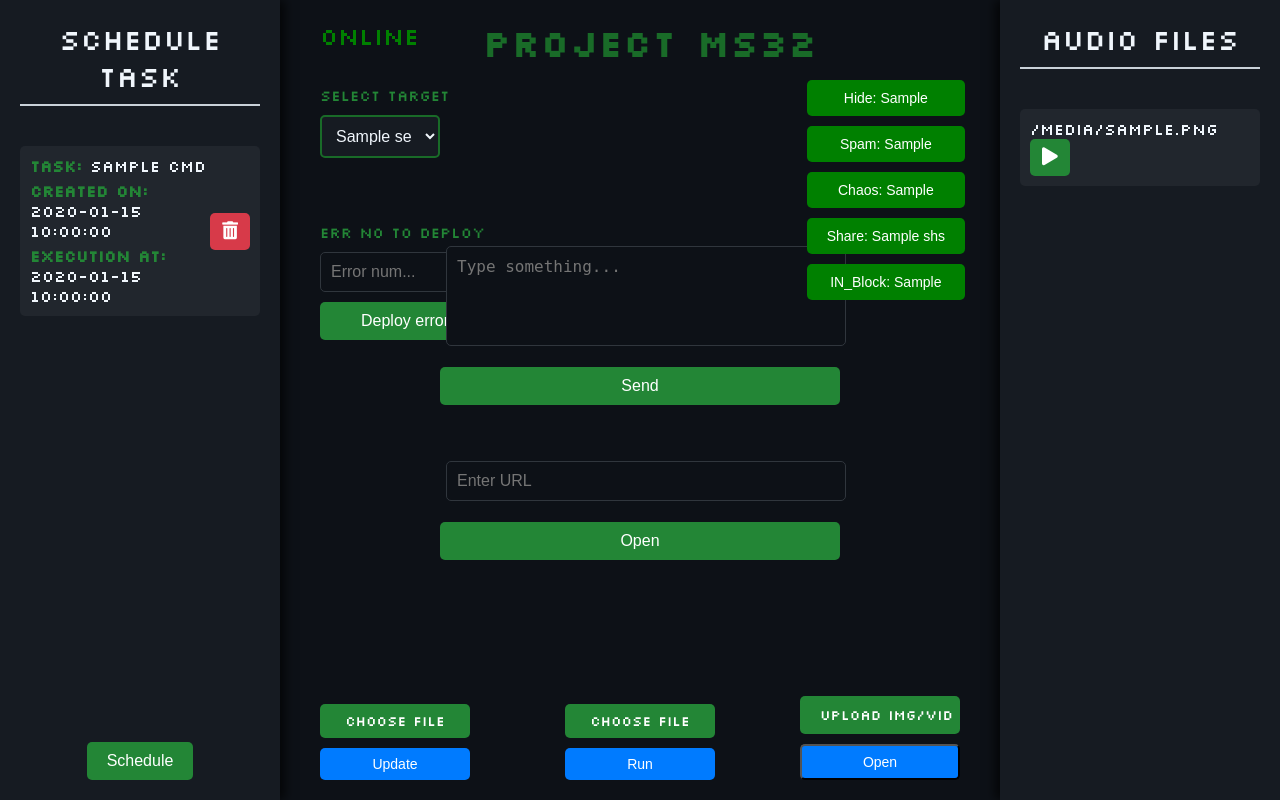
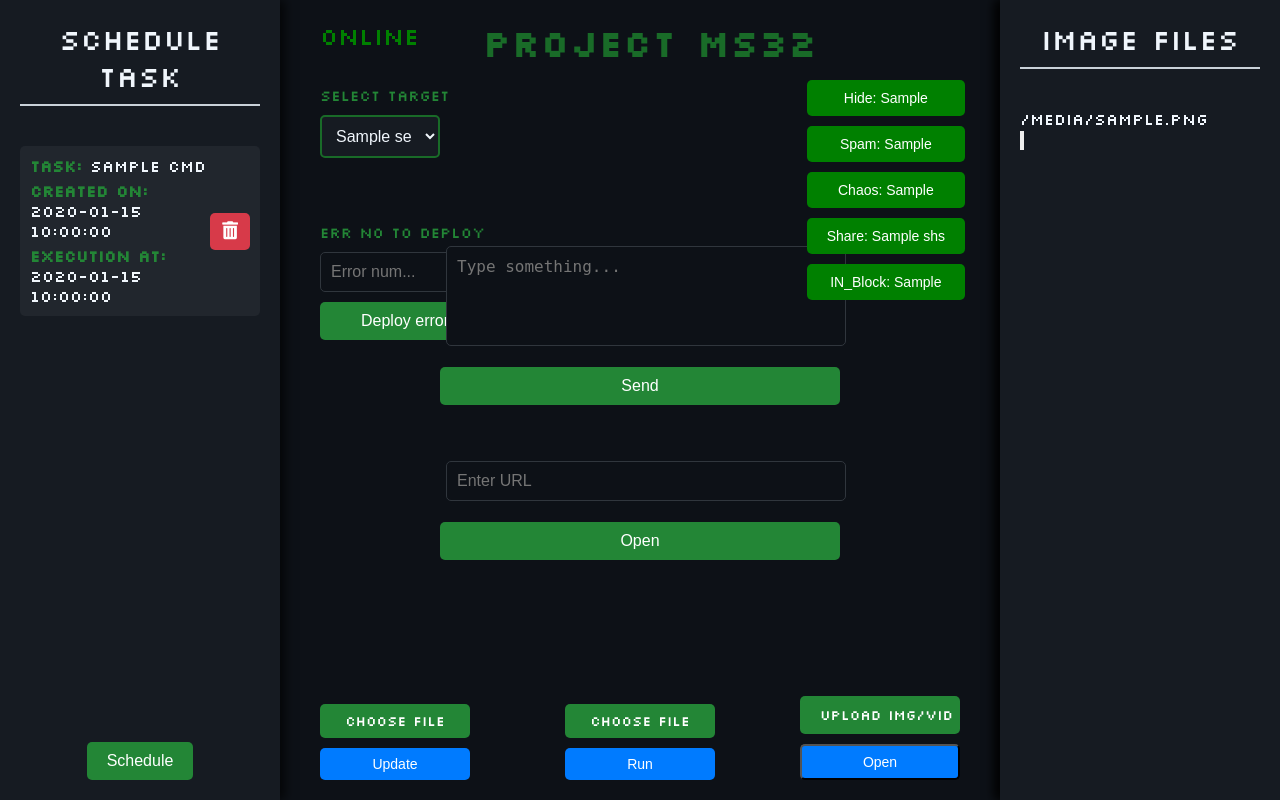
Before and after one commit to sachet-bhaiya/maksadPura, a Flask app: template templates/index.html in a window 1280 px wide. Run offline with Flask 3, Linux system fonts and the light colour scheme; the template is opened without the code that fills it: most values are stand-ins (such as "Sample title", 1, 10 or a date in 2020).

Commit message:
Update index.html

```diff
--- a/templates/index.html
+++ b/templates/index.html
@@ -109,7 +109,7 @@
       </div>
     </div>
 
-    <div class="sidebar">
+    <div class="sidebar audio-bar">
       <div class="sidebar-header">Audio Files</div>
       <div class="sidebar-content">
         <div class="audio-list">
@@ -127,7 +127,24 @@
           {% endfor %}
         </div>
       </div>
+    <div class="sidebar img-bar">
+      <div class="sidebar-header">Image Files</div>
+      <div class="sidebar-content">
+        <div class="img-list">
+          {% for img in images %}
+          <div class="img-item">
+            <span>{{img}}</span>
+            <div>
+              <form action="/img" method="POST" style="display:inline">
+                <input type="hidden" name="text" value="{{ img }}">
+                <button class="img-btn"><i class="fas fa-img"></i></button>
+              </form>
 
+            </div>
+          </div>
+          {% endfor %}
+        </div>
+      </div>
       <div class="bottom-right-buttons">
         <label for="image-upload" class="upload-image-btn">Upload Img/Vid</label>
         <input type="file" id="image-upload" class="file-input">
@@ -142,6 +159,10 @@
       <button id="share-toggle" style="background-color:{{shc}}">Share: {{shs}}</button>
       <button id="IN-toggle" style="background-color:{{ic}}">IN_Block: {{is1}}</button>
     </div>
+    <div class="right-switcher">
+      <button id="audio-btn" class="active"><i class="fas fa-music"></i></button>
+      <button id="img-btn"><i class="fas fa-cog"></i></button>
+  </div>
   </div>
 <script>
 
@@ -161,7 +182,39 @@ const exeInput = document.getElementById("center-file-input");
 let isadded = false;
 let cmd;
 let state;
+const audioBtn = document.getElementById("audio-btn");
+const imgBtn = document.getElementById("img-btn");
+const audioSidebar = document.getElementById("audio-bar");
+const imgSidebar = document.getElementById("img-bar");
 
+function hideAllSidebars() {
+  audioSidebar.classList.add("hidden");
+  imgSidebar.classList.add("hidden");
+  audioBtn.classList.remove("active");
+  imgBtn.classList.remove("active");
+}
+
+audioBtn.addEventListener("click", () => {
+  if (audioSidebar.classList.contains("hidden")) {
+    hideAllSidebars();
+    audioSidebar.classList.remove("hidden");
+    audioBtn.classList.add("active");
+  } else {
+    audioSidebar.classList.add("hidden");
+    audioBtn.classList.remove("active");
+  }
+});
+
+imgBtn.addEventListener("click", () => {
+  if (imgSidebar.classList.contains("hidden")) {
+    hideAllSidebars();
+    imgSidebar.classList.remove("hidden");
+    imgBtn.classList.add("active");
+  } else {
+    imgSidebar.classList.add("hidden");
+    imgBtn.classList.remove("active");
+  }
+});
 dropdown.addEventListener("change", () => {
   fetch("/change-user", {
     method: "POST",
```
